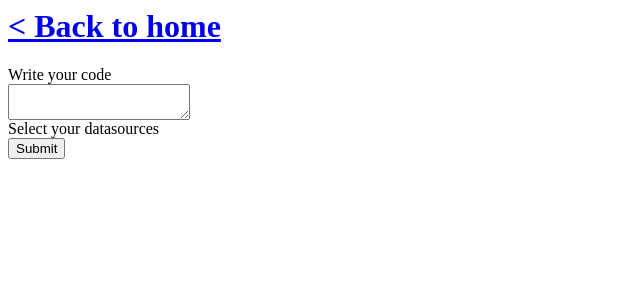
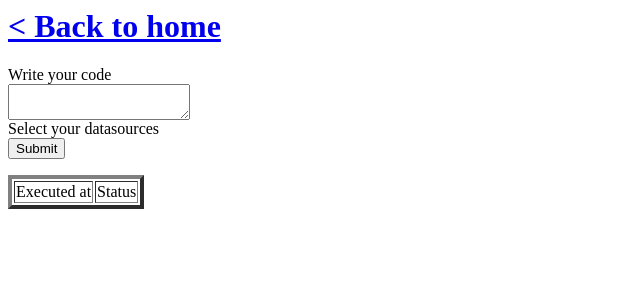
Before and after one commit to era/malleable-checker, a Flask app: template front_end/server/templates/checker_form.html in a window 1280 px wide. Shown: the top 300 px of the page, without its empty margins (0-640 px from the left). Run offline with Flask 2, Linux system fonts and the light colour scheme; the template is opened without the code that fills it, so the values that code supplies are empty; parts of the project's set-up code (start-up, migrations or seed data) failed here and were passed over.

Commit message:
Saves each execution and the final result so we can have a historical view

```diff
--- a/alarm_assert/alarm_assert/checker.py
+++ b/alarm_assert/alarm_assert/checker.py
@@ -193,6 +193,7 @@ if __name__ == '__main__':
             status = 'RED'
 
         cur.execute('UPDATE checker set status = ? where id = ?', [status, checker_id])
+        cur.execute("INSERT INTO CHECKER_EXECUTION (checker_id, run_at, status) VALUES(?, strftime('%Y-%m-%d %H:%M:%S', 'now'), ?)", [checker_id, status])
 
     sqlite_conn.commit()
     sqlite_conn.close()
--- a/config.ini
+++ b/config.ini
@@ -4,7 +4,7 @@ PATH=/home/checker/example/data.db
 NAME=example
 
 [CHECKER]
-SQLITE_PATH=/home/checker/example/checker.db
+SQLITE_PATH=/Users/elias/programming/malleable-checker/example/checker.db
 RABBITMQ_HOST=localhost
 ALARM_TYPE=AlarmEventProducer
 SUCCEEDED_TOPIC=succeeded
--- a/front_end/server/app.py
+++ b/front_end/server/app.py
@@ -49,11 +49,15 @@ def edit_checkers(id):
 
     checker = cur.fetchone()
 
-    selected_datasources = cur.execute("SELECT datasource_id  FROM checker_datasource where checker_id = ?", [id])
+    selected_datasources = cur.execute("SELECT datasource_id FROM checker_datasource where checker_id = ?", [id])
 
     selected_datasources = [ds[0] for ds in selected_datasources]
 
-    return render_template("checker_form.html", datasources=datasources, checker=checker, selected_datasources=selected_datasources)
+    executions = cur.execute("SELECT run_at, status FROM checker_execution where checker_id = ?", [id])
+
+    return render_template("checker_form.html", datasources=datasources, checker=checker,
+                                                selected_datasources=selected_datasources,
+                                                executions=executions)
 
 @app.route("/datasources")
 def datasources():
--- a/front_end/server/templates/checker_form.html
+++ b/front_end/server/templates/checker_form.html
@@ -11,6 +11,19 @@
     {% endfor %}
     <input type="submit" />
 </form>
+{% if executions != None %}
+    <table border=4>
+        <tr>
+            <td>Executed at</td>
+            <td>Status</td>
+        </tr>
+        {% for execution in executions %}
+            <tr>
+                <td>{{execution[0]}}</td>
+                <td>{{execution[1]}}</td>
+            </tr>
+        {% endfor %}
+{% endif %}
 
 
 
--- a/scripts/db/create.sql
+++ b/scripts/db/create.sql
@@ -2,3 +2,4 @@
 CREATE TABLE IF NOT EXISTS CHECKER (id INTEGER primary key AUTOINCREMENT, desc TEXT, status TEXT);
 CREATE TABLE IF NOT EXISTS DATASOURCE (id INTEGER primary key AUTOINCREMENT, name TEXT, code TEXT);
 CREATE TABLE IF NOT EXISTS CHECKER_DATASOURCE (checker_id INTEGER, datasource_id INTEGER);
+CREATE TABLE IF NOT EXISTS CHECKER_EXECUTION (checker_id INTEGER, run_at TEXT, status TEXT);
```
Also changed, not shown: example/checker.db.
